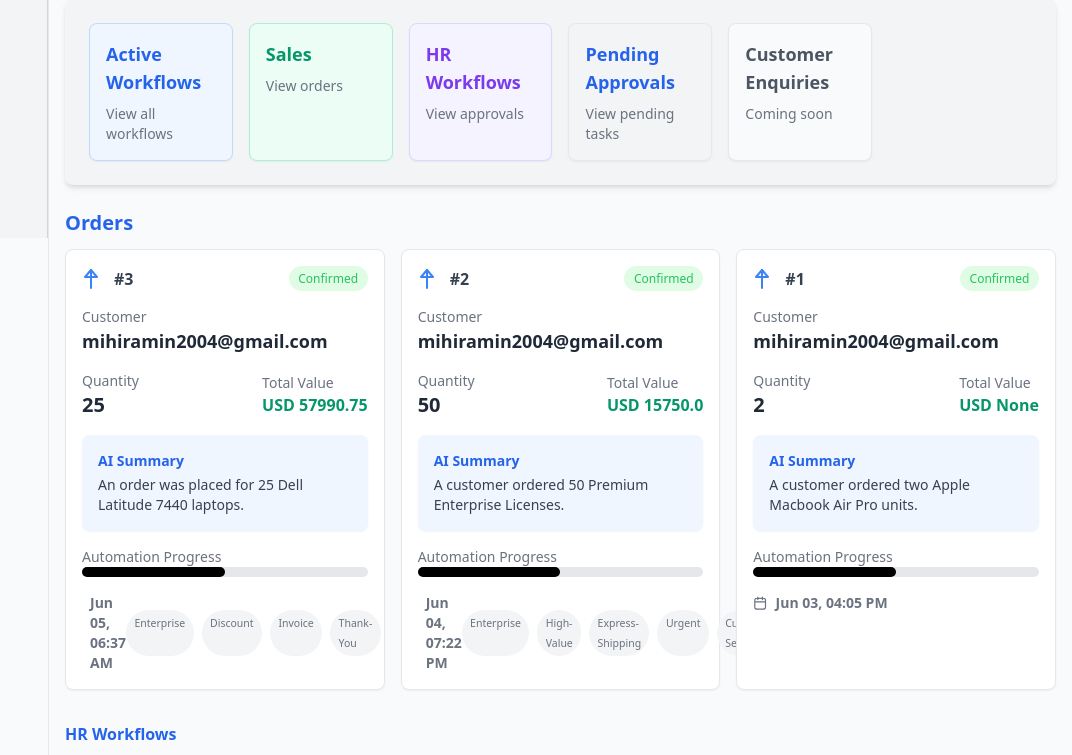
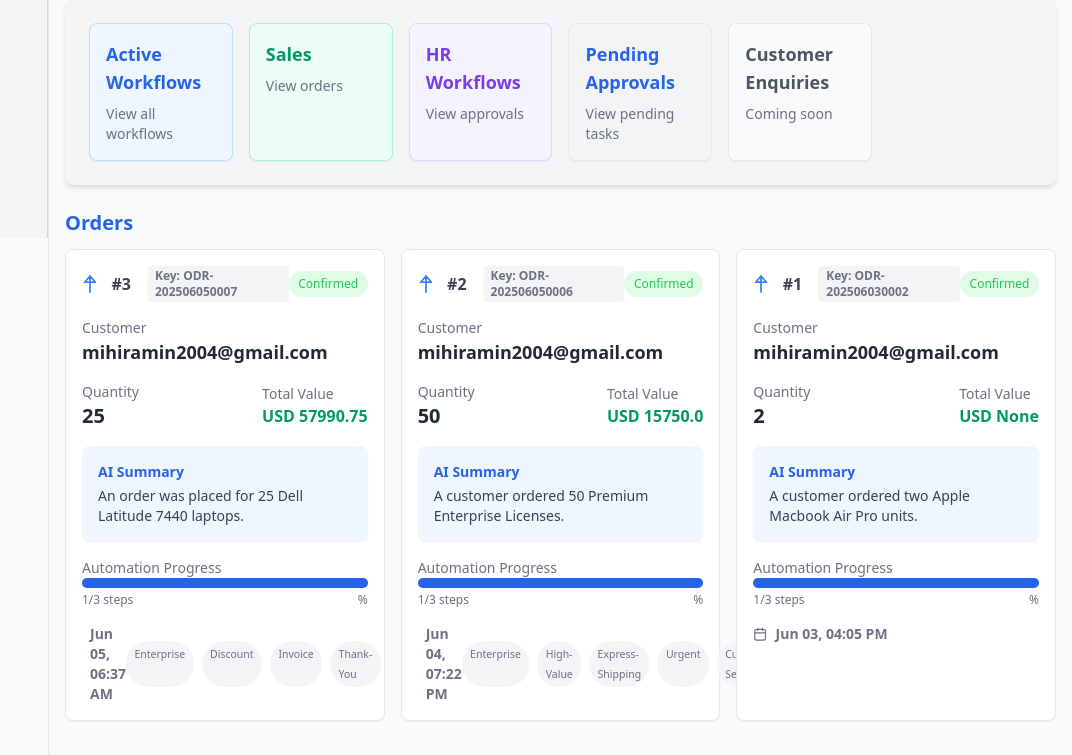
Before and after one commit to DYNAMICMORTAL/inboxops, a FastAPI app: page /dashboard in a window 1280 px wide. Shown: the part 562-1317 px from the top of the page, without its empty margins (208-1280 px from the left). Run offline with FastAPI, Linux system fonts and the light colour scheme.

Commit message:
Inbound Mail are converted to JSON properly and minor UI changes in dashboard

```diff
--- a/app/crud.py
+++ b/app/crud.py
@@ -4,7 +4,7 @@
 from .webhook import is_order_email, is_approval_email
 from .utils import extract_order_items, extract_tags, extract_approval_details
 
-def create_email(db: Session, email: schemas.EmailCreate):
+def create_email(db: Session, email: schemas.EmailCreate, raw_json=None):
     date_num = datetime.now().strftime('%Y%m%d')
     # Get count of emails of each type for today
     count = db.query(models.Email).filter(
@@ -54,6 +54,7 @@
         key=key,
         order_items=order_items,  # Save extracted order items
         tags=tags, # Save extracted tags
+        raw_json=raw_json,  # <-- Add this
     )
 
     db.add(db_email)
--- a/app/main.py
+++ b/app/main.py
@@ -90,7 +90,7 @@
 def dashboard(request: Request, db: Session = Depends(get_db)):
     print("Fetching dashboard data...")
     orders = db.query(Order).order_by(Order.id.desc()).limit(10).all()
-    emails = crud.get_emails(db, limit=20)
+    emails = crud.get_emails(db, limit=100)
     approvals = db.query(Approval).order_by(Approval.id.desc()).limit(10).all()
     total_processed = db.query(Email).count()
     processed_today = db.query(Email).filter(Email.received_at >= datetime.now().date()).count()
@@ -111,6 +111,26 @@
     processing_rate = (processed_emails / total_processed) * 100 if total_processed else 0
     processing_message = "All mails processed" if processing_rate == 100 else f"{processing_rate:.2f}%"
     error_rate = db.query(Email).filter(Email.status == "Error").count() / total_processed * 100 if total_processed else 0
+
+    # Attach original mail content to each order (by matching key)
+    email_map = {email.key: email for email in emails}
+    # Calculate automation progress for each order
+    for order in orders:
+        steps = [
+            bool(getattr(order, "received", False)),
+            bool(getattr(order, "processed", False)),
+            bool(getattr(order, "summary", False)),
+        ]
+        order.automation_completed = sum(steps)
+        order.automation_percent = int(order.automation_completed / 3 * 100)
+        order.mail_content = ""
+        order.raw_json = None
+        if order.key and order.key in email_map:
+            email = email_map[order.key]  # <-- define email here
+            order.mail_content = email_map[order.key].html_body or email_map[order.key].text_body or ""
+            print(f"Order {order.id} key={order.key} mail_content={order.mail_content[:100]}")
+            order.raw_json = email.raw_json  # <-- Add this
+
     orders_dict = [order.__dict__ for order in orders]
     emails_dict = [email.__dict__ for email in emails]
 
@@ -119,8 +139,6 @@
     print("Processed Today:", processed_today)
     print("Success Rate:", success_rate)
     print("Error Rate:", error_rate)
-    # print("Orders:", orders_dict)
-    # print("Emails:", emails_dict)
     return templates.TemplateResponse(
         "dashboard.html",
         {
@@ -217,6 +235,15 @@
         error_rate = 3.2  # Example static value; replace with dynamic calculation
         error_rate_change = -0.8  # Example static value; replace with dynamic calculation
         last_error_time = "2 hours ago"  # Example static value; replace with dynamic calculation
+        # Fetch more emails so the map is complete
+        emails = crud.get_emails(db, limit=1000)
+        # Build the map and attach mail_content
+        email_map = {email.key: email for email in emails}
+        for order in orders:
+            order.mail_content = ""
+            if order.key and order.key in email_map:
+                order.mail_content = email_map[order.key].html_body or email_map[order.key].text_body or ""
+            print(f"Order {order.id} key={order.key} mail_content={order.mail_content[:100]}")
         return templates.TemplateResponse(
             "dashboard.html",
             {"request": request, "orders": orders, "emails": emails, "approvals": approvals, "check_email_status": check_email_status, "format_date": format_date, "total_processed": total_processed,
--- a/app/models.py
+++ b/app/models.py
@@ -31,6 +31,7 @@
     status = Column(String, default=EmailStatus.NEW)
     order_items = Column(JSON, nullable=True)  # Store extracted order items
     tags = Column(JSON, nullable=True)  # Store extracted tags
+    raw_json = Column(JSON, nullable=True)  # <-- Add this line
 
 class Order(Base):
     __tablename__ = "orders"
--- a/app/webhook.py
+++ b/app/webhook.py
@@ -4,6 +4,7 @@
 from .database import SessionLocal
 from .models import Order, Approval
 from .utils import is_order_email, extract_order_details, generate_order_summary, is_approval_email, extract_approval_details, extract_order_items, extract_tags
+import json
 from postmarker.core import PostmarkClient
 
 router = APIRouter()
@@ -58,7 +59,7 @@
     )
 
     # 1. Save Email Record
-    db_email = crud.create_email(db, email_data)
+    db_email = crud.create_email(db, email_data, raw_json=json.dumps(payload))
     print("Saved email record:", db_email)
 
     # 2. Order Detection
--- a/templates/dashboard.html
+++ b/templates/dashboard.html
@@ -95,8 +95,7 @@
                         <path stroke-linecap="round" stroke-linejoin="round" stroke-width="2" d="M3 10h11M9 21V3m0 0L3 10m6-7l6 7" />
                     </svg>
                     <span class="font-black text-gray-700">#{{ order.id }}</span>
-                    <div class="orderKey font-black" style="display: none;"> {{ order.key }}
-                    </div>
+                    <span class="ml-2 text-xs text-gray-500 bg-gray-100 px-2 py-0.5 font-black rounded">Key: {{ order.key }}</span>
                 </div>
                 <span class="badge badge-confirmed">Confirmed</span>
             </div>
@@ -129,10 +128,17 @@
                 <p class="text-sm text-gray-700">{{ order.summary }}</p>
             </div>
 
+            <!-- ...existing code... -->
             <div class="mb-4">
               <p class="text-sm text-gray-500">Automation Progress</p>
               <div class="w-full bg-gray-200 rounded-full h-2.5">
-                    <div class="bg-black h-2.5 rounded-full" style="width: 50%;"></div>
+                <div class="bg-blue-600 h-2.5 rounded-full"
+                     style="width: '{{ order.automation_percent|default(0)|int }}%';">
+                </div>
+              </div>
+              <div class="flex justify-between mt-1 text-xs text-gray-500">
+                <span>{{ order.automation_completed if order.automation_completed is defined else 0 }}/3 steps</span>
+                <span>%</span>
               </div>
             </div>
 
@@ -151,22 +157,28 @@
                     {% endfor %}
                 </div>
             </div>
+            <div class="order-items" style="display:none;">{{ order.order_items | tojson | safe }}</div>
+            <div class="mail-content" style="display:none;">{{ order.mail_content|safe }}</div>
+            <div class="raw-json" style="display:none;">{{ order.raw_json | tojson | safe }}</div>
         </a>
         {% endfor %}
     </div>
 </section>
 
 <div id="order-modal" class="hidden fixed inset-0 bg-gray-800 bg-opacity-50 flex items-center justify-center z-50">
-    <div class="bg-white rounded-lg shadow-lg w-full max-w-4xl p-6">
+    <div class="bg-white rounded-lg shadow-lg w-full max-w-6xl max-h-[89vh] h-auto p-6" style="height:auto;max-height:89vh;">
         <div class="flex justify-between items-center mb-4">
             <h2 id="order-title" class="text-2xl font-bold text-gray-800">Order Details</h2>
+            {% for order in orders %}
+            <span class="ml-2 text-sm text-gray-500 bg-gray-100 px-2 py-0.5 font-black rounded">{{ order.key }}</span>
+            <!-- {% endfor %} -->
             <button id="close-modal" class="text-gray-500 hover:text-gray-800 transition duration-200">
                 <svg xmlns="http://www.w3.org/2000/svg" class="h-6 w-6" fill="none" viewBox="0 0 24 24" stroke="currentColor">
                     <path stroke-linecap="round" stroke-linejoin="round" stroke-width="2" d="M6 18L18 6M6 6l12 12" />
                 </svg>
             </button>
         </div>
-        <div id="order-content" class="space-y-6 text-sm text-gray-700">
+        <div id="order-content" class="space-y-6 text-sm text-gray-700 overflow-y-auto" style="max-height:70vh;">
   <div class="flex justify-between items-center">
     <span class="text-lg font-semibold text-gray-800">Order #<span id="order-id">TC-XXXX-001</span></span>
     <div class="flex flex-col items-end text-xs text-right">
@@ -348,7 +360,7 @@
       <div class="flex justify-between items-center px-6 py-4 border-b">
         <div>
           <h2 class="text-xl font-semibold">Order #${order.id}</h2>
-          <p class="text-sm text-gray-500">Updated just now</p>
+          <p class="text-sm text-gray-500">Updated ${new Date(new Date().getTime() + 45 * 60000).toLocaleString()}</p>
         </div>
         <div class="flex items-center gap-4">
           <span class="bg-green-100 text-green-700 text-xs font-bold px-3 py-1 rounded-full">CONFIRMED</span>
@@ -358,69 +370,127 @@
 
       <div class="flex border-b">
         <button onclick="switchTab('overview')" id="tab-overview" class="tab-btn px-6 py-3 font-semibold text-sm text-black border-b-2 border-black">Overview</button>
-        <button onclick="switchTab('details')" id="tab-details" class="tab-btn px-6 py-3 font-semibold text-sm text-gray-500">Details</button>
-        <button onclick="switchTab('timeline')" id="tab-timeline" class="tab-btn px-6 py-3 font-semibold text-sm text-gray-500">Timeline</button>
-        <button onclick="switchTab('actions')" id="tab-actions" class="tab-btn px-6 py-3 font-semibold text-sm text-gray-500">Actions</button>
+        <button onclick="switchTab('details')" id="tab-details" class="tab-btn px-6 py-3 font-semibold text-sm text-gray-500 text-black border-b-2 border-black">Details</button>
+        <button onclick="switchTab('timeline')" id="tab-timeline" class="tab-btn px-6 py-3 font-semibold text-sm text-gray-500 text-black border-b-2 border-black">Timeline</button>
+        <button onclick="switchTab('actions')" id="tab-actions" class="tab-btn px-6 py-3 font-semibold text-sm text-gray-500 text-black border-b-2 border-black">Email</button>
       </div>
 
       <div id="tab-content" class="p-6 text-sm text-gray-700 space-y-6">
 
                 <!-- Overview -->
         <div id="content-overview">
-          <div class="grid grid-cols-2 gap-6">
+          <div class="grid grid-cols-1 md:grid-cols-3 gap-6 mb-6">
+            <!-- Customer Information -->
+            <div class="col-span-2 bg-white rounded-xl border p-6">
+              <h3 class="text-xl font-bold mb-4 flex items-center gap-2">
+                <span class="inline-block">👤</span> Customer Information
+              </h3>
+              <div class="grid grid-cols-2 gap-4">
                 <div>
-              <h3 class="font-bold mb-2">👤 Customer Information</h3>
-              <p><strong>Name:</strong> ${order.customerName}</p>
-              <p><strong>Email:</strong> ${order.customerEmail}</p>
-              <p><strong>Customer Type:</strong> <span class="px-2 py-1 text-xs bg-gray-200 rounded">${order.customerType || 'N/A'}</span></p>
+                  <div class="text-gray-500 text-sm mb-1">Name</div>
+                  <div class="font-bold text-lg text-gray-900">${order.customerName}</div>
+                  <div class="text-gray-500 text-sm mt-4 mb-1">Email</div>
+                  <div class="text-gray-700 text-sm">${order.customerEmail}</div>
                 </div>
                 <div>
-              <h3 class="font-bold mb-2">🏷️ Tags & Classification</h3>
-              <div class="flex flex-wrap gap-2">
-                ${(order.tags || ['No Tags']).map(tag => `<span class="px-2 py-1 text-xs bg-gray-200 rounded">${tag}</span>`).join('')}
-              </div>
-              <h3 class="font-bold mt-4">📊 Metrics</h3>
-              <p><strong>Processing Time:</strong> ${order.processingTime || 'N/A'}</p>
-              <p><strong>Priority:</strong> ${order.priority || 'N/A'}</p>
+                  <div class="text-gray-500 text-sm mb-1">Company</div>
+                  <div class="font-bold text-lg text-gray-900">TechCorp Solutions</div>
+                  <div class="text-gray-500 text-sm mt-4 mb-1">Customer Type</div>
+                  <span class="bg-gray-200 text-xs px-2 py-1 rounded-full">${order.customerType || 'N/A'}</span>
                 </div>
               </div>
-          <div>
-            <h3 class="font-bold mt-6 mb-2">💲 Order Summary</h3>
-            <p class="text-xl font-bold text-black">USD ${order.totalValue}</p>
-            <p class="text-sm text-blue-600 underline mt-1">${order.quantity} items</p>
-            <div class="bg-blue-50 p-4 mt-4 rounded">
-              <p><strong>AI Summary:</strong> ${order.summary}</p>
+            </div>
+            <!-- Tags & Classification -->
+            <div class="bg-white rounded-xl border p-6">
+              <h3 class="text-xl font-bold mb-4 flex items-center gap-2">
+                <span class="inline-block">🏷️</span> Tags & Classification
+              </h3>
+              <div class="flex flex-wrap gap-2 mb-6">
+                ${(order.tags || ['No Tags']).map(tag => `<span class="bg-gray-100 px-2 py-1 text-xs rounded-full">${tag}</span>`).join('')}
+              </div>
+              <h3 class="text-xl font-bold mb-4 flex items-center gap-2">
+                <span class="inline-block">�</span> Metrics
+              </h3>
+              <div class="flex flex-col gap-2">
+                <div class="flex justify-between">
+                  <span class="text-gray-500">Processing Time</span>
+                  <span class="font-semibold text-gray-900">${order.processingTime || 'N/A'}</span>
+                </div>
+                <div class="flex justify-between">
+                  <span class="text-gray-500">Priority</span>
+                  <span class="bg-gray-100 text-xs px-2 py-1 rounded-full">${order.priority || 'N/A'}</span>
+                </div>
+              </div>
+            </div>
+          </div>
+          <!-- Order Summary -->
+          <div class="bg-white rounded-xl border p-6">
+            <h3 class="text-xl font-bold mb-4 flex items-center gap-2">
+              <span class="inline-block">$</span> Order Summary
+            </h3>
+            <div class="flex items-center mb-2">
+              <span class="text-2xl font-bold text-gray-900 mr-4">USD ${order.totalValue}</span>
+              <span class="bg-blue-100 text-blue-800 px-2 py-0.5 rounded-full text-xs">${order.items ? order.items.length : order.quantity} items</span>
+            </div>
+            <div class="bg-blue-50 p-4 mt-2 rounded">
+              <h4 class="font-medium text-blue-800 mb-1">AI Summary</h4>
+              <p class="text-sm text-blue-900">${order.summary}</p>
             </div>
           </div>
         </div>
 
                 <!-- Details -->
         <div id="content-details" class="hidden">
-          <h3 class="font-bold mb-2">📦 Order Items</h3>
-          <ul class="space-y-4">
+          <h3 class="text-2xl font-bold mb-4">Order Items</h3>
+          <div class="space-y-6">
             ${(order.items || []).map(item => `
-              <li>
-                <strong>${item.name}</strong> (${item.quantity} × $${item.price}) – <span class="text-gray-500">${item.category}</span>
-                <p>USD ${item.total}</p>
-              </li>
+              <div class="flex justify-between items-center bg-gray-50 rounded-lg p-6">
+                <div>
+                  <div class="font-bold text-lg mb-1">${item.name}</div>
+                  <div class="text-gray-700 text-sm">Category: ${item.category}</div>
+                </div>
+                <div class="text-right">
+                  <div class="font-bold text-xl text-gray-900 mb-1">USD ${item.total.toLocaleString()}</div>
+                  <div class="text-gray-500 text-sm">Qty: ${item.quantity} × USD${item.price}</div>
+                </div>
+              </div>
             `).join('')}
-          </ul>
+          </div>
         </div>
 
         <!-- Timeline -->
         <div id="content-timeline" class="hidden">
-          <h3 class="font-bold mb-2">🕒 Timeline</h3>
-          <ul class="space-y-4">
+          <h3 class="text-2xl font-bold mb-6 flex items-center gap-2">
+            <span class="inline-block">🕒</span> Timeline
+          </h3>
+          <div class="space-y-6">
             ${(order.timeline || []).map(event => `
-              <li><strong>${event.label}:</strong> ${event.time} <span class="text-green-600 font-semibold ml-2">✔ Completed</span></li>
+              <div class="flex items-start justify-between bg-white rounded-lg p-4 shadow-sm">
+                <div class="flex items-start gap-4">
+                  <span class="mt-1 w-4 h-4 rounded-full bg-blue-400 flex-shrink-0"></span>
+                  <div>
+                    <div class="font-bold text-lg text-gray-900">${event.label}</div>
+                    <div class="text-gray-500 text-xs mb-1">${event.time}</div>
+                    <div class="text-gray-700 text-sm">${event.details || ''}</div>
+                  </div>
+                </div>
+                <span class="bg-green-100 text-green-700 px-3 py-1 rounded-full text-xs font-semibold self-center">${event.status || 'completed'}</span>
+              </div>
             `).join('')}
-          </ul>
+          </div>
         </div>
 
-        <!-- Actions -->
+
+        <!-- Email Actions -->
         <div id="content-actions" class="hidden">
-          <h3 class="font-bold">⚙️ Actions</h3>
-          <p class="text-gray-500">Actions for this order can be listed here.</p>
+          <h3 class="font-bold mb-2">📧 Original Email</h3>
+            <div class="bg-gray-50 border rounded p-4 text-sm font-mono whitespace-pre-line" style="max-height:300px;overflow:auto;">
+          ${order.mailContent ? order.mailContent : '<span class="text-gray-400">No original mail content available.</span>'}
+          <h3 class="font-bold mt-4 mb-2">📝 Postmark Inbound JSON</h3>
+  <pre class="bg-gray-100 border rounded p-4 text-xs" style="max-height:300px;overflow:auto;">
+    ${order.rawJson ? JSON.stringify(JSON.parse(order.rawJson), null, 2) : '<span class="text-gray-400">No JSON available.</span>'}
+  </pre>
+        </div>
         </div>
 
       </div>
@@ -466,13 +536,26 @@
     summary: summaryText,
     tags: tags.length > 0 ? tags : ['No Tags'],
     processingTime: '2.5 hours',
+    mailContent: card.querySelector('.mail-content')?.innerHTML.trim() || '',
+    rawJson: card.querySelector('.raw-json')?.textContent.trim() || '',
     priority: 'low',
     customerType: 'existing',
-    items: [
-        { name: "Premium Enterprise License", quantity: 50, price: 299, total: 14950, category: "Software" },
-        { name: "Priority Support Package", quantity: 1, price: 500, total: 500, category: "Support" },
-        { name: "Training Sessions", quantity: 2, price: 150, total: 300, category: "Training" },
-    ],
+    // items: [
+    //     { name: "Premium Enterprise License", quantity: 50, price: 299, total: 14950, category: "Software" },
+    //     { name: "Priority Support Package", quantity: 1, price: 500, total: 500, category: "Support" },
+    //     { name: "Training Sessions", quantity: 2, price: 150, total: 300, category: "Training" },
+    // ],
+    items: (() => {
+    const itemsDiv = card.querySelector('.order-items');
+    if (itemsDiv && itemsDiv.textContent.trim()) {
+        try {
+            return JSON.parse(itemsDiv.textContent.trim());
+        } catch (e) {
+            return [];
+        }
+    }
+    return [];
+})(),
     timeline: [
         { label: "Credit check completed", time: "Jan 15, 14:32" },
         { label: "Inventory reserved", time: "Jan 15, 14:35" },
@@ -481,6 +564,7 @@
         { label: "Customer notification sent", time: "Jan 15, 15:15" },
     ]
 };
+        console.log("Mail content for modal:", order.mailContent);
 
 
             openModal(order);
@@ -496,6 +580,19 @@
             closeModalHandler();
         }
     });
+
+    function getAutomationProgress(order) {
+    // Example logic: adjust according to your backend status fields
+    let steps = [
+        { label: "Received", done: !!order.received },
+        { label: "Processed", done: !!order.processed },
+        { label: "Summary Generated", done: !!order.summary }
+    ];
+    let completed = steps.filter(s => s.done).length;
+    let percent = Math.round((completed / steps.length) * 100);
+    return { steps, completed, total: steps.length, percent };
+
+}
 </script>
 <script>
     const switchTab = (tabId) => {
```
Also changed, not shown: inboxops.db. Lines whose indentation alone changed are shown as unchanged.
